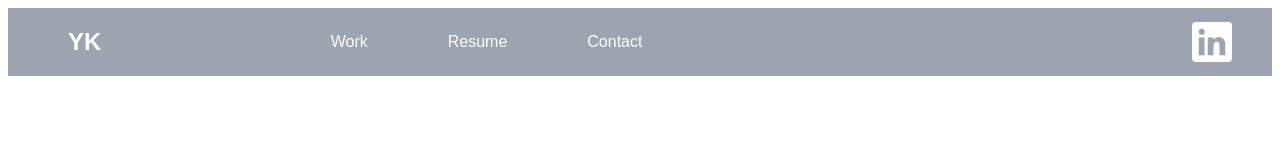
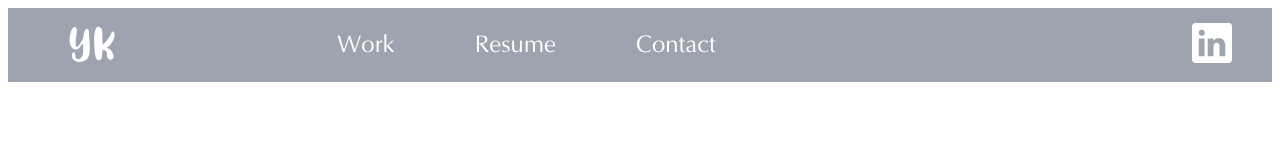
Before and after one commit to janekornukh/portfolio, a plain HTML site: page main.html in a window 1280 px wide. Drawn offline with Linux system fonts and the light colour scheme.

Commit message:
Fonts were added and linkedin link

```diff
--- a/css/style.css
+++ b/css/style.css
@@ -1,5 +1,19 @@
+@font-face {
+    font-family: 'Pumpkin Story';
+    src: /*url('myfont.woff2') format('woff2'),
+         url('myfont.woff') format('woff'),*/
+         url('../fonts/Pumpkin Story.ttf') format('truetype');
+}
+
+@font-face {
+    font-family: 'Optima';
+    font-style: normal;
+    font-weight: normal;
+    src: local('Optima'), url('../fonts/OPTIMA.woff') format('woff');
+}
+
 body {
-    font-family: Arial, Helvetica, sans-serif;
+    font: 14pt 'Helvetica Neue';
 }
 
 #navBar {
@@ -16,7 +30,7 @@ body {
     width: 50%;
     align-items: center;
     justify-content: flex-start;
-    font-family: 'optima',regular 38pt;
+    font: 18pt 'Optima';
 }
 
 #navigation p {
@@ -24,7 +38,8 @@ body {
 }
 
 #logo {
-   margin-left: 60px;
+   margin: 7px 0px 0px 60px;
+   font: 35pt 'Pumpkin Story';
 }
 
 .linkedinIcon {
--- a/main.html
+++ b/main.html
@@ -12,7 +12,9 @@
             <p>Contact</p>
         </div>
         <div class="linkedinIcon">
-            <img src="images/logo-linkedin.png">
+            <a target="_blank" href="https://www.linkedin.com/in/jane-kornukh-10817b196/">
+                <img src="images/logo-linkedin.png">
+            </a>
         </div>
     </nav>
 </body>
```
Also changed, not shown: fonts/OPTIMA.woff (added), fonts/Pumpkin Story.ttf (added).
